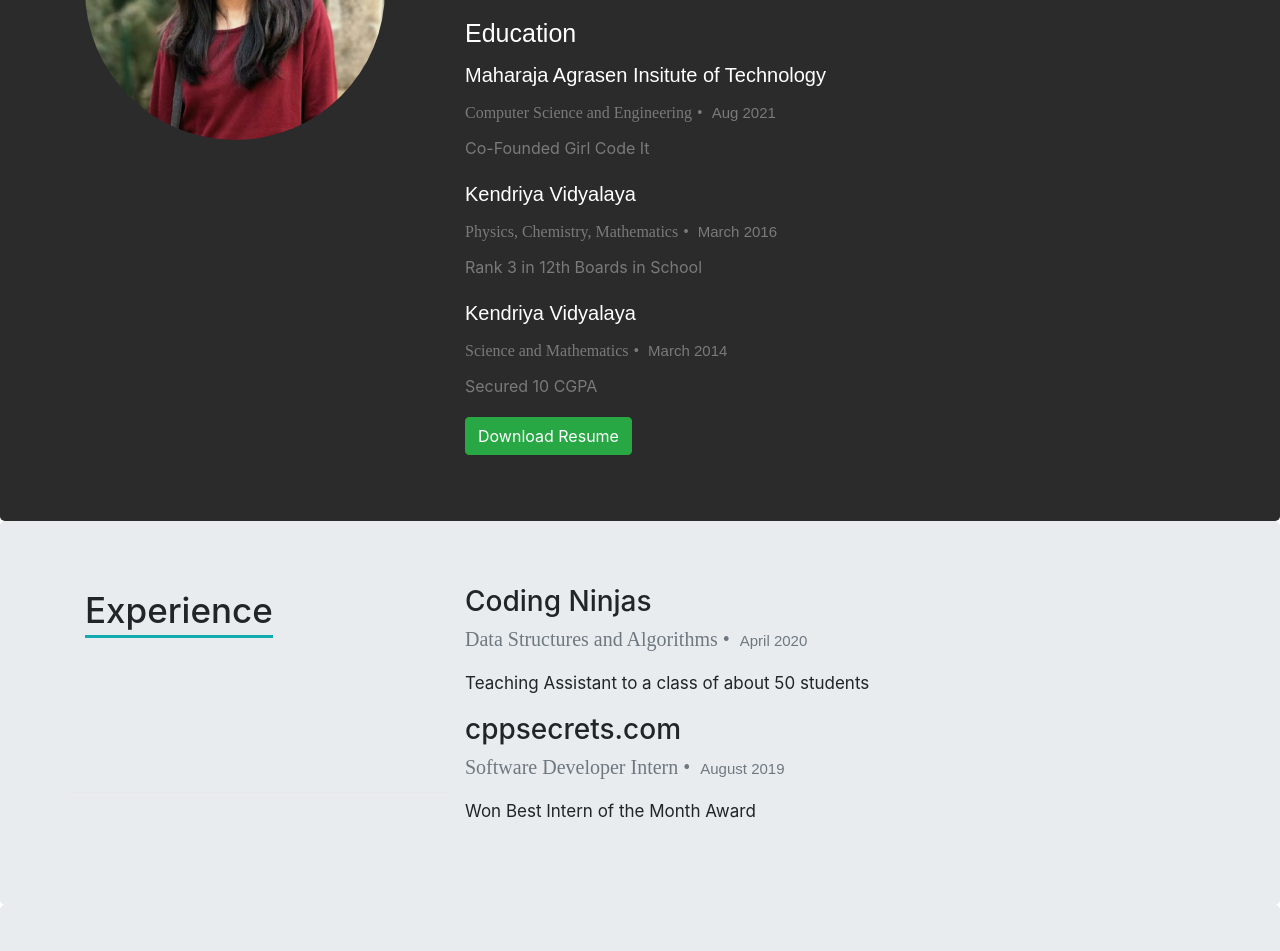
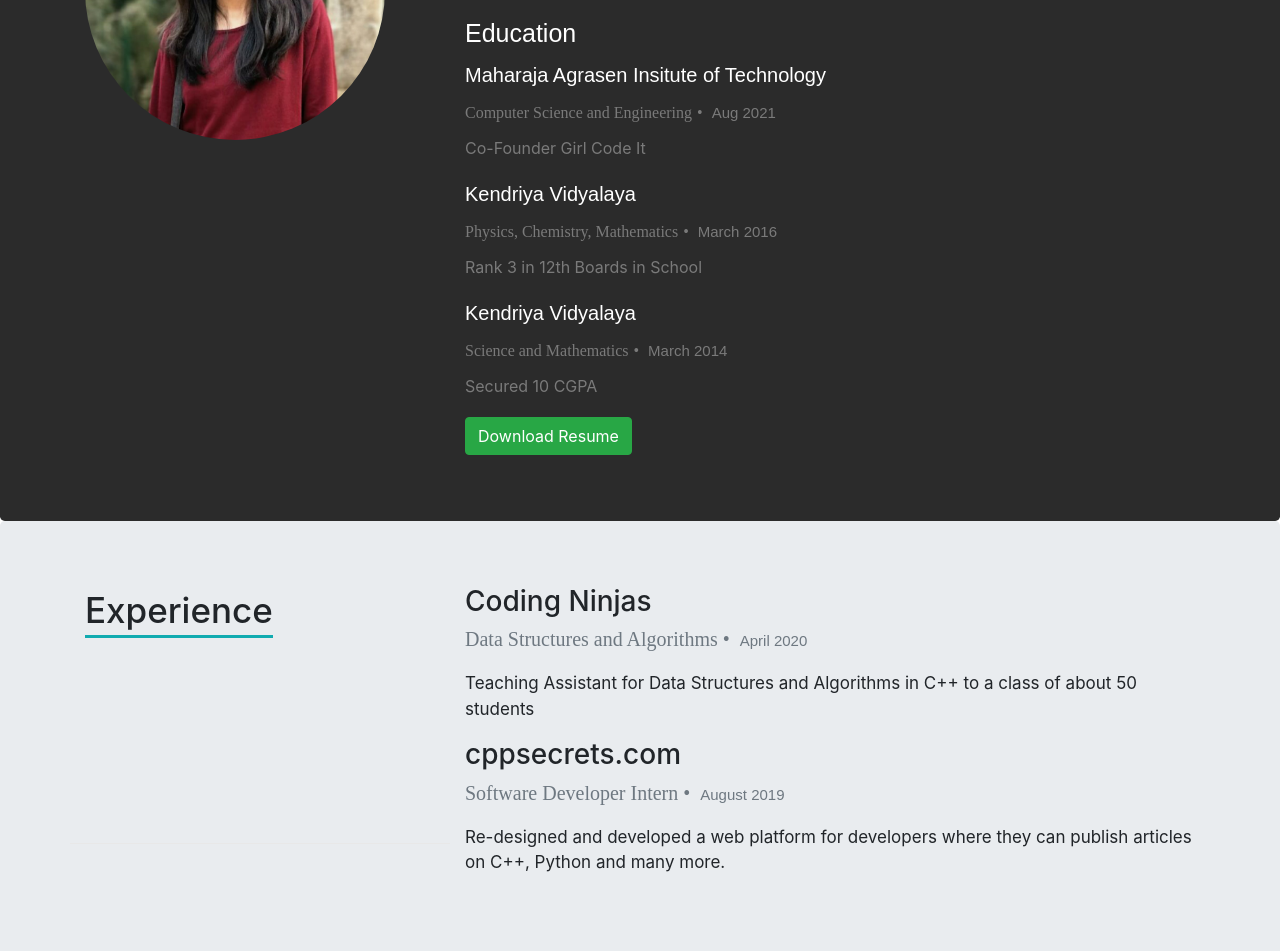
Before and after one commit to vaishali614/vaishali-thakur, a React (Create React App) app: page / in a window 1280 px wide. Shown: the part 1120-2071 px from the top of the page. Built offline with nearby package versions, Linux system fonts and the light colour scheme.

Commit message:
Update resumeData.js

```diff
--- a/src/resumeData.js
+++ b/src/resumeData.js
@@ -38,7 +38,7 @@ let resumeData = {
         "specialization":"Computer Science and Engineering",
         "MonthOfPassing":"Aug",
         "YearOfPassing":"2021",
-        "Achievements":"Co-Founded Girl Code It"
+        "Achievements":"Co-Founder Girl Code It"
       },
       {
         "UniversityName":"Kendriya Vidyalaya",
@@ -61,14 +61,14 @@ let resumeData = {
         "specialization":"Data Structures and Algorithms",
         "MonthOfLeaving":"April",
         "YearOfLeaving":"2020",
-        "Achievements":"Teaching Assistant to a class of about 50 students"
+        "Achievements":"Teaching Assistant for Data Structures and Algorithms in C++ to a class of about 50 students"
       },
       {
         "CompanyName":"cppsecrets.com",
         "specialization":"Software Developer Intern",
         "MonthOfLeaving":"August",
         "YearOfLeaving":"2019",
-        "Achievements":"Won Best Intern of the Month Award"
+        "Achievements":"Re-designed and developed a web platform for developers where they can publish articles on C++, Python and many more."
       }
     ],
     "skillsDescription":"Coding enthusiast and a ReactJS developer",
```
